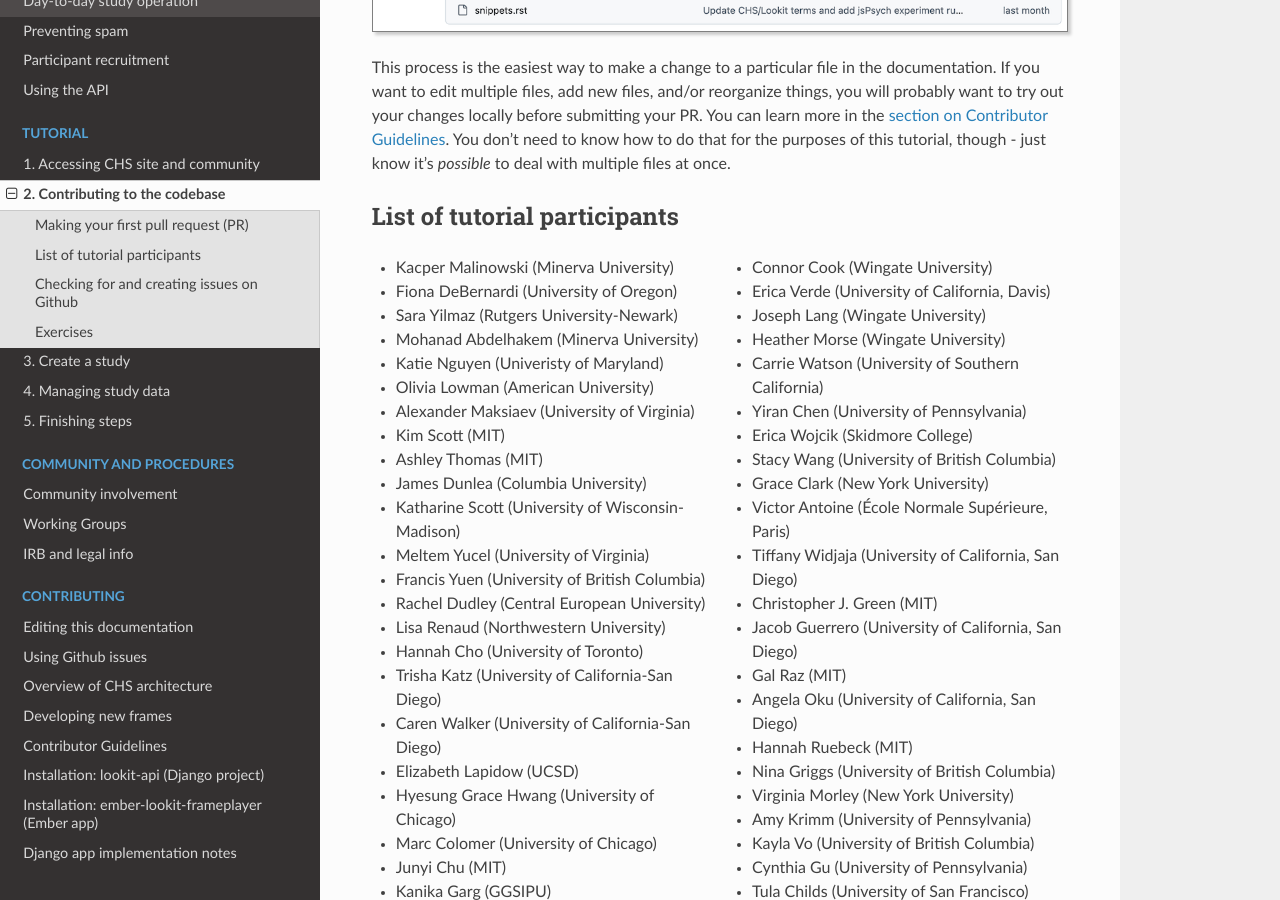
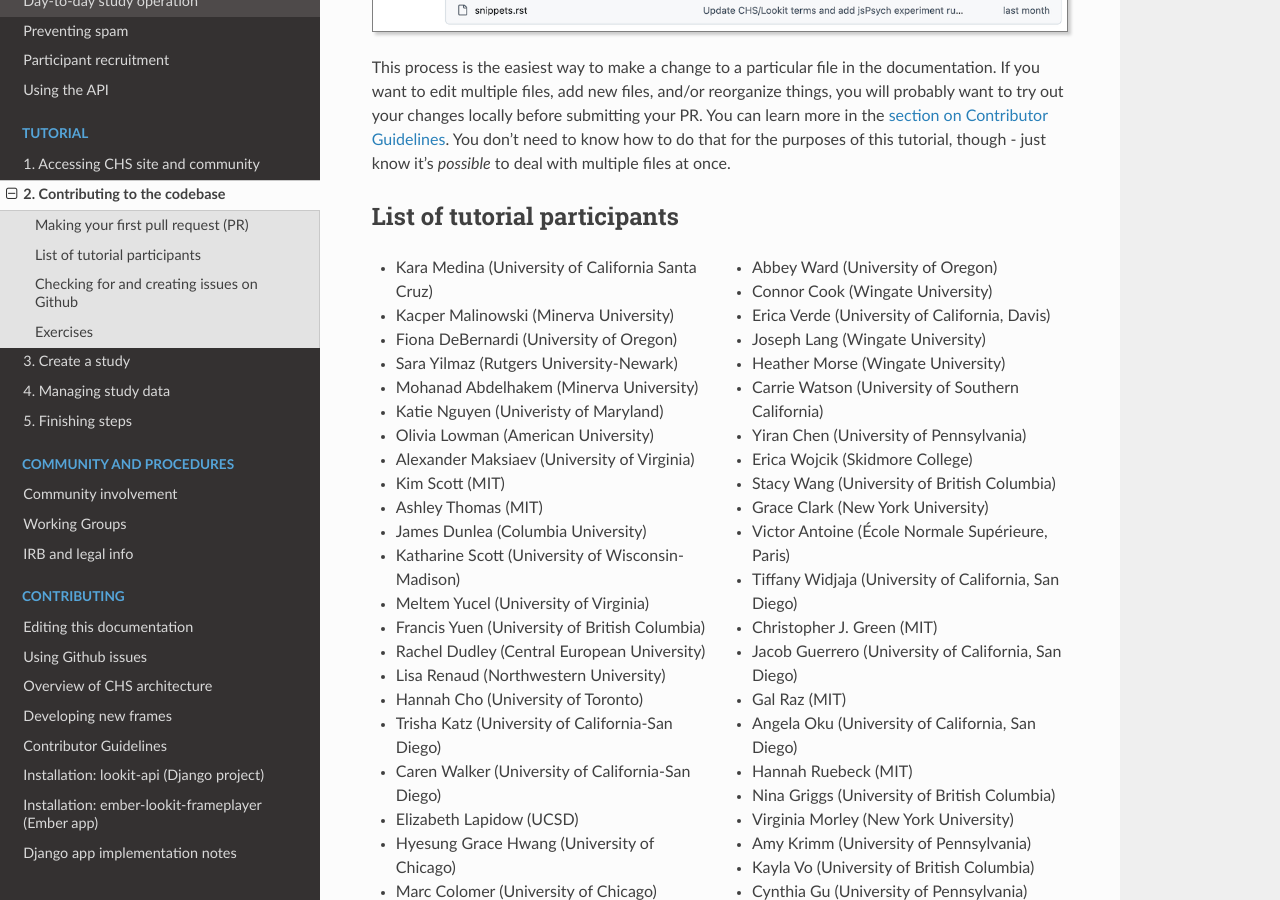
Before and after one commit to lookit/lookit-docs, a Sphinx documentation site: the page built from docs/source/tutorial-contributing.rst, in a window 1280 px wide and 900 px high, scrolled down 4833 px. Built offline with Sphinx 7.4.7 and the Read the Docs theme 3.1.0, drawn with Linux system fonts in a browser that asks for light colours.

Commit message:
Update tutorial-contributing.rst
Adding name per tutorial

```diff
--- a/docs/source/tutorial-contributing.rst
+++ b/docs/source/tutorial-contributing.rst
@@ -69,6 +69,7 @@
 
 .. rst-class:: tutorial-participants
 
+- Kara Medina (University of California Santa Cruz)
 - Kacper Malinowski (Minerva University)
 - Fiona DeBernardi (University of Oregon)
 - Sara Yilmaz (Rutgers University-Newark)
```
